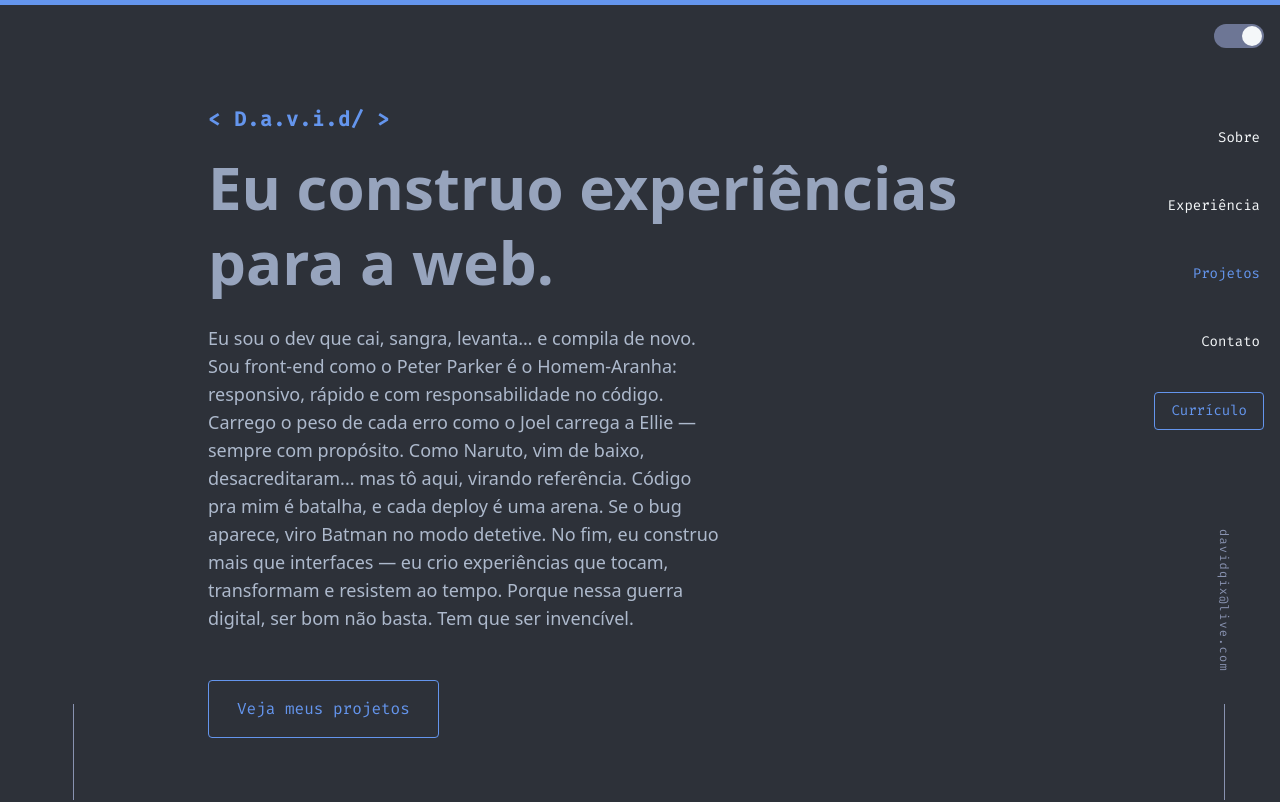
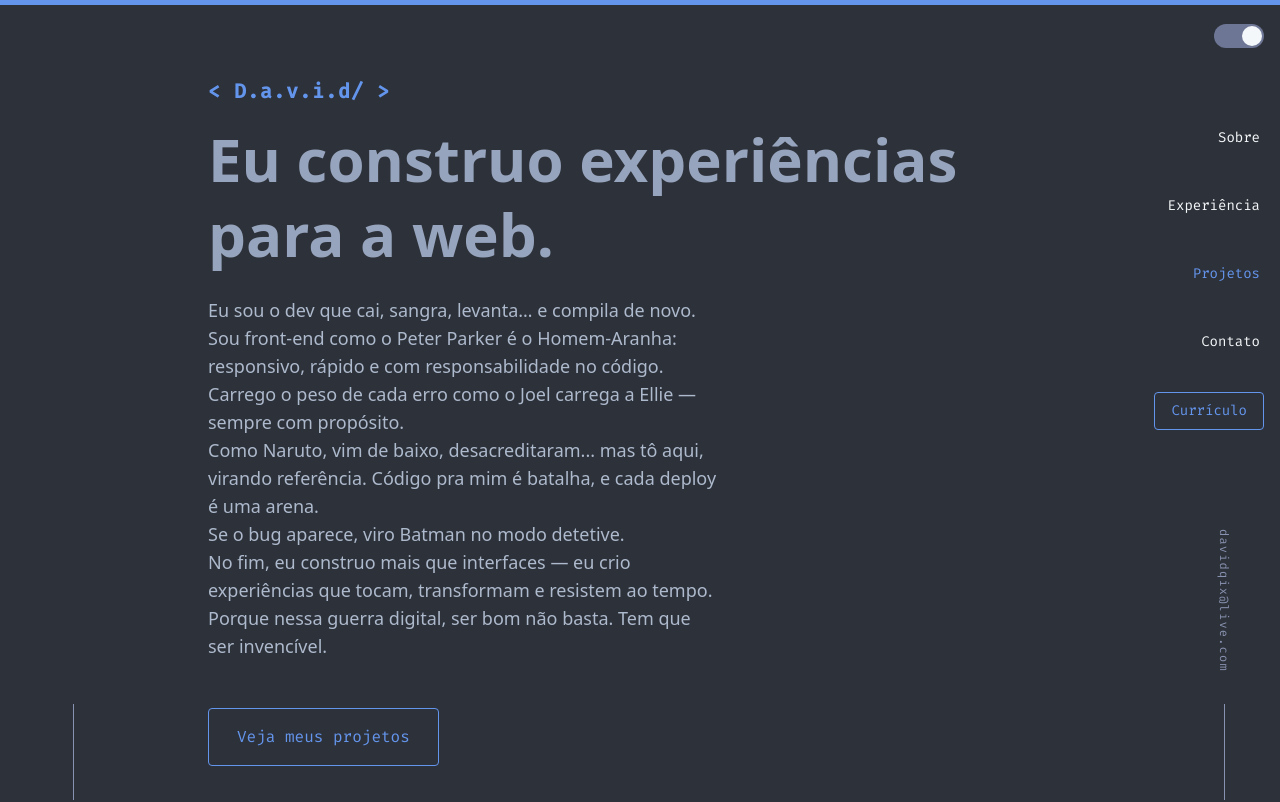
Before and after one commit to trydavidqix/Portfolio, a React (Vite) app: page / in a window 1280 px wide. Shown: the top 802 px of the page. Built offline with nearby package versions, Linux system fonts and the light colour scheme; some icons are missing.

Commit message:
Mensagem do commit

```diff
--- a/src/App.tsx
+++ b/src/App.tsx
@@ -93,15 +93,15 @@ const Hero = memo(() => (
       <br className="sm:hidden" /> para a web.
     </h2>
     <p className="text-[var(--color-medium-500)] max-w-lg mb-12 text-lg">
-      Eu sou o dev que cai, sangra, levanta… e compila de novo. Sou front-end
-      como o Peter Parker é o Homem-Aranha: responsivo, rápido e com
-      responsabilidade no código. Carrego o peso de cada erro como o Joel
-      carrega a Ellie — sempre com propósito. Como Naruto, vim de baixo,
-      desacreditaram... mas tô aqui, virando referência. Código pra mim é
-      batalha, e cada deploy é uma arena. Se o bug aparece, viro Batman no modo
-      detetive. No fim, eu construo mais que interfaces — eu crio experiências
-      que tocam, transformam e resistem ao tempo. Porque nessa guerra digital,
-      ser bom não basta. Tem que ser invencível.
+      <p>Eu sou o dev que cai, sangra, levanta… e compila de novo.</p>
+      <p>Sou front-end como o Peter Parker é o Homem-Aranha: responsivo, rápido e com responsabilidade no código.</p>
+      <p>Carrego o peso de cada erro como o Joel carrega a Ellie — sempre com propósito.</p>
+      <p>Como Naruto, vim de baixo, desacreditaram... mas tô aqui, virando referência. Código pra mim é batalha, e cada deploy é uma arena. </p>
+      <p>Se o bug aparece, viro Batman no modo detetive.</p>
+      <p>
+        No fim, eu construo mais que interfaces — eu crio experiências que tocam, transformam e resistem ao tempo.
+        Porque nessa guerra digital, ser bom não basta. Tem que ser invencível.
+      </p>
     </p>
     <div>
       <a
--- a/src/components/Nav.tsx
+++ b/src/components/Nav.tsx
@@ -66,14 +66,11 @@ const Nav: React.FC<NavProps> = ({
     [onItemClick]
   );
 
-  const handleItemClick = useCallback(
-    (e: React.MouseEvent) => {
-      if (onItemClick) {
-        onItemClick();
-      }
-    },
-    [onItemClick]
-  );
+  const handleItemClick = useCallback(() => {
+    if (onItemClick) {
+      onItemClick();
+    }
+  }, [onItemClick]);
 
   const resumeLink = "/David Macêdo - Currículo.pdf";
 
--- a/src/pages/About.tsx
+++ b/src/pages/About.tsx
@@ -6,14 +6,11 @@ import { FaReact } from "react-icons/fa";
 import { FaFigma } from "react-icons/fa";
 import { TbBrandFramerMotion } from "react-icons/tb";
 
-
 import { FaGitAlt } from "react-icons/fa";
 
 import { FaGithub } from "react-icons/fa";
 
 import { SiVite } from "react-icons/si";
-
-import { useTheme } from "../hooks/useTheme";
 
 const technologies = [
   {
@@ -65,7 +62,9 @@ const technologies = [
   },
   {
     name: "Framer Motion",
-    icon: <TbBrandFramerMotion className="text-[var(--color-accent)] text-xl" />,
+    icon: (
+      <TbBrandFramerMotion className="text-[var(--color-accent)] text-xl" />
+    ),
     useReactIcon: true,
     iconSrc: undefined,
   },
@@ -83,8 +82,6 @@ const TechItem = memo(
     icon?: React.ReactNode;
     useReactIcon?: boolean;
   }) => {
-    const { theme } = useTheme();
-
     return (
       <li className="flex items-center">
         {useReactIcon ? (
@@ -125,9 +122,10 @@ const About = () => {
             </p>
             <p>
               Atualmente, estou aprofundando meus conhecimentos em{" "}
-              <strong>React</strong>, <strong>TypeScript</strong>, <strong>TailwindCSS</strong> e ferramentas
-              modernas do ecossistema, colocando tudo em prática em projetos que
-              me desafiam e me fazem evoluir constantemente.
+              <strong>React</strong>, <strong>TypeScript</strong>,{" "}
+              <strong>TailwindCSS</strong> e ferramentas modernas do
+              ecossistema, colocando tudo em prática em projetos que me desafiam
+              e me fazem evoluir constantemente.
             </p>
             <p>
               Aqui estão algumas tecnologias com as quais tenho trabalhado
```
